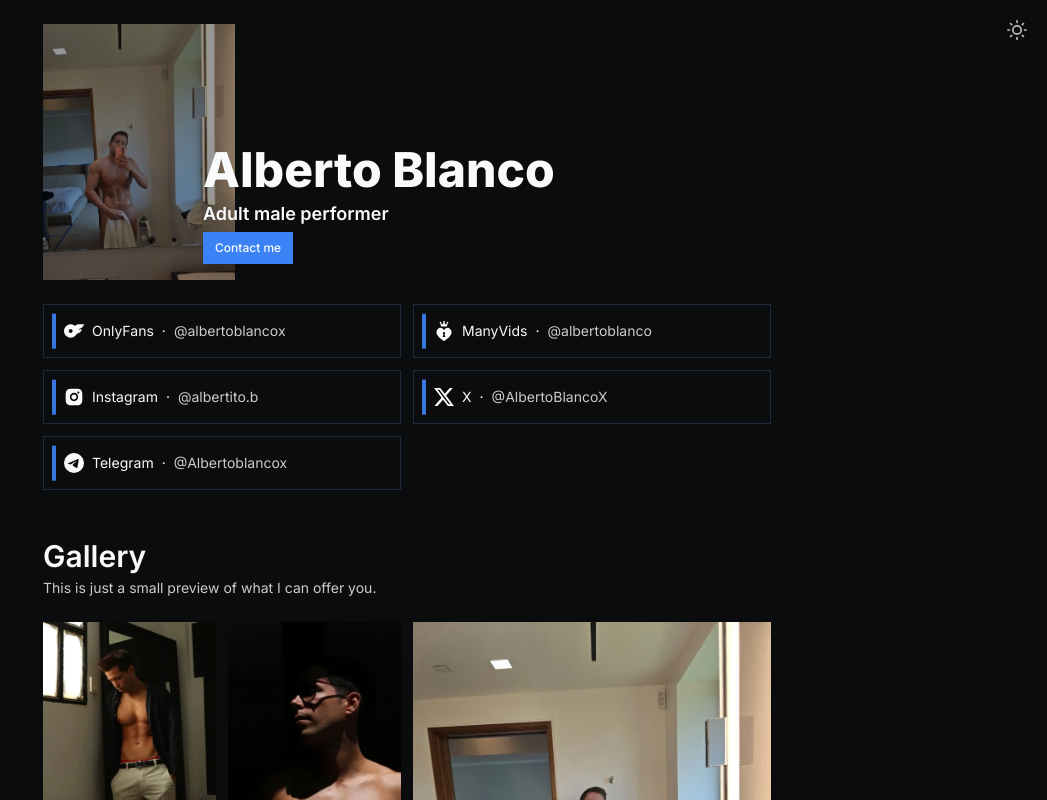
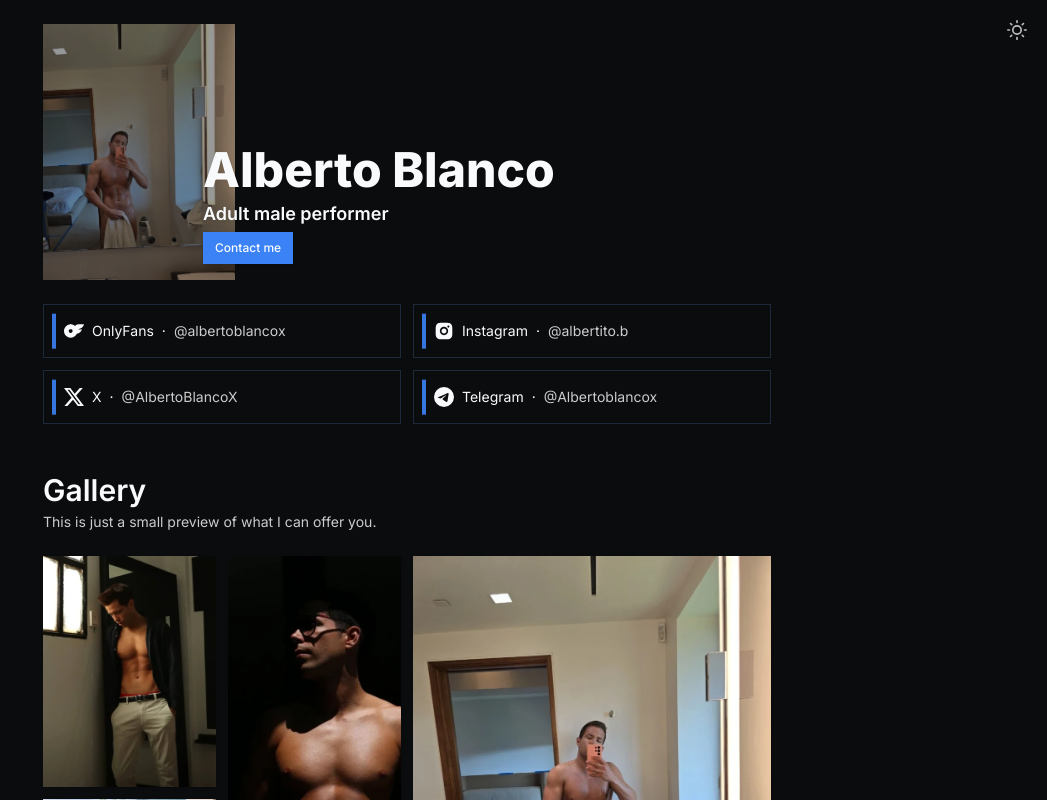
Before and after one commit to jtayped/alberto-blanco, a Next.js app: page / in a window 1280 px wide. Shown: the top 800 px of the page, without its empty margins (233-1280 px from the left). Built offline with nearby package versions, Linux system fonts and the light colour scheme.

Commit message:
Update links.js

```diff
--- a/src/constants/links.js
+++ b/src/constants/links.js
@@ -1,6 +1,5 @@
 import { SiOnlyfans, SiX, SiTelegram } from "react-icons/si";
 import { RiInstagramFill } from "react-icons/ri";
-import Manvids from "@/components/icons/manyvids";
 
 const iconSize = 20;
 const links = [
@@ -9,12 +8,6 @@ const links = [
     secondaryText: "@albertoblancox",
     icon: <SiOnlyfans size={iconSize} />,
     href: "https://onlyfans.com/albertoblancox",
-  },
-  {
-    text: "ManyVids",
-    secondaryText: "@albertoblanco",
-    icon: <Manvids size={iconSize} />,
-    href: "https://www.manyvids.com/Profile/1008729346/albertoblanco/Store/Videos",
   },
   {
     text: "Instagram",
```
